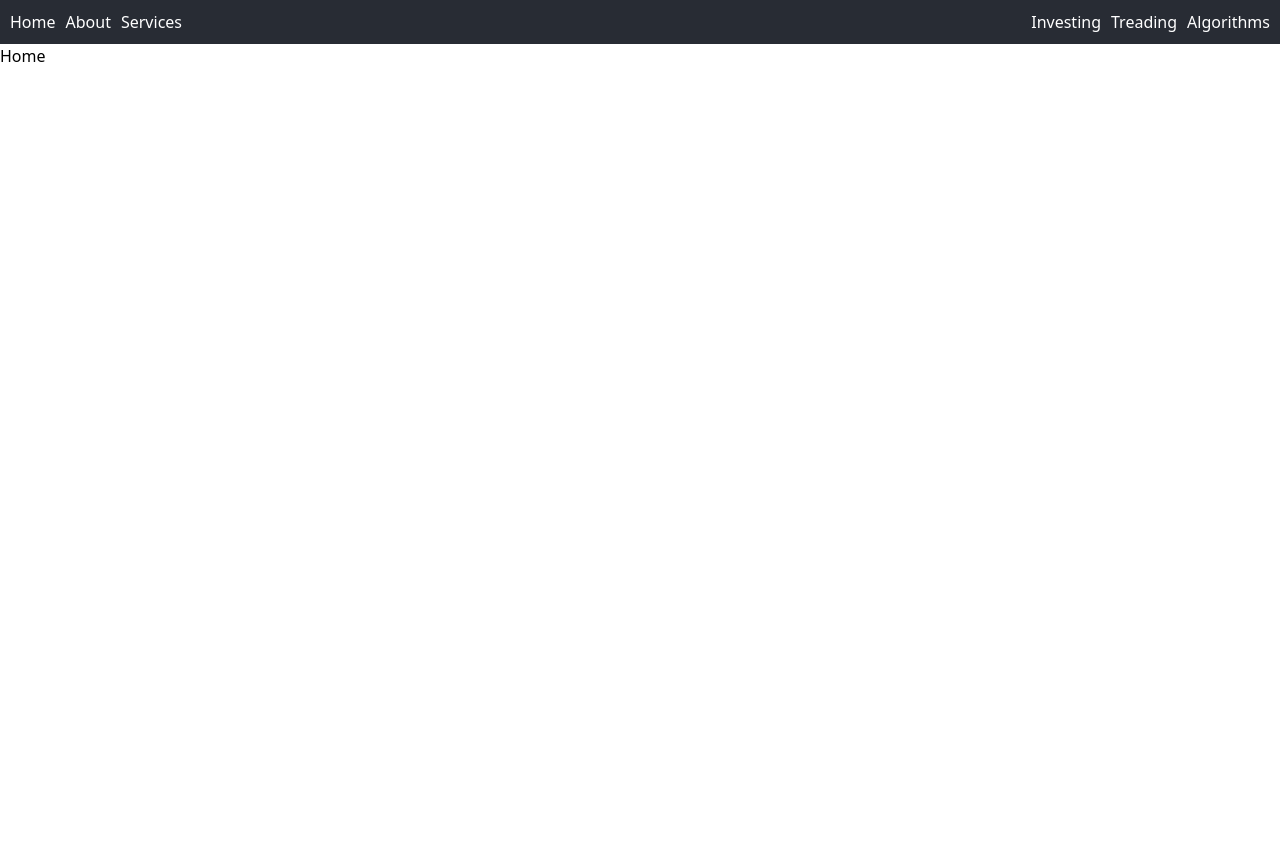
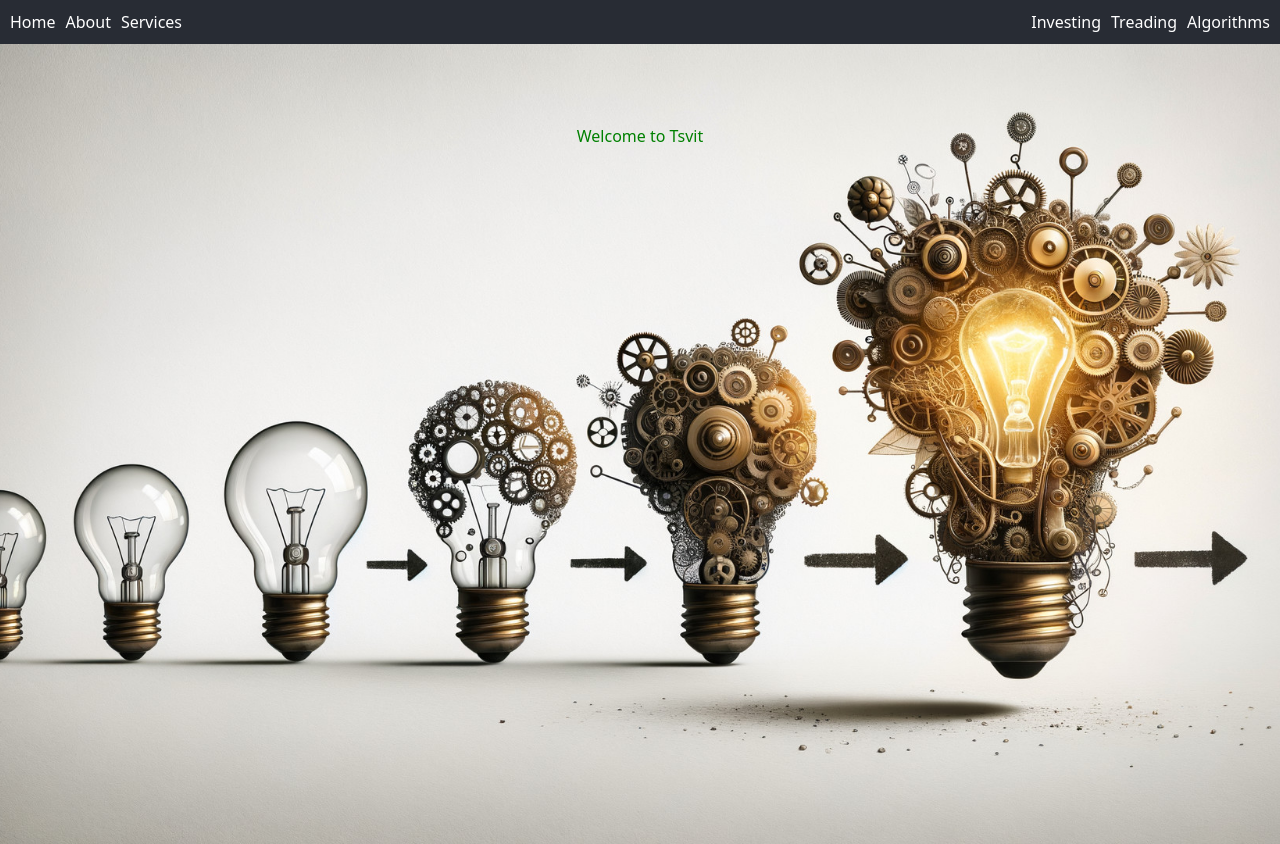
Before and after one commit to Artuross22/TsvitFinances, a Next.js app: page / in a window 1280 px wide. Before the commit the page ends 800 px from the top, so only its background shows below. Built offline with nearby package versions, Linux system fonts and the light colour scheme.

Commit message:
Added basic home page

```diff
--- /dev/null
+++ b/src/app/components/pages/home-page/home-page.tsx
@@ -0,0 +1,24 @@
+import React from 'react'
+import Image from 'next/image';
+import avatarSrc from "./images/Idee.jpg";
+
+export default function Home() {
+  return (
+    <div style={{
+      position: 'relative',
+      height: '100vh',
+      display: 'flex',
+      alignItems: 'center',
+      justifyContent: 'center',
+    }}>
+      <Image
+        src={avatarSrc}
+        layout="fill"
+        objectFit="cover"
+        quality={100}
+        alt="Background image"
+      />
+      <h1 style={{ position: 'absolute', color: 'green',top: '10%' }}>Welcome to Tsvit</h1>
+    </div>
+  );
+  }
--- a/src/app/layout.tsx
+++ b/src/app/layout.tsx
@@ -1,7 +1,7 @@
 import type { Metadata } from "next";
 import { Inter } from "next/font/google";
 import "./globals.css";
-import Navbar from "./components/Navbar/Navbar";
+import Navbar from "./components/navbar/navbar";
 
 const inter = Inter({ subsets: ["latin"] });
 
--- a/src/app/page.tsx
+++ b/src/app/page.tsx
@@ -1,9 +1,8 @@
 import Image from "next/image";
+import HomePage from "./components/pages/home-page/home-page";
 
 export default function Home() {
   return (
-    <div>
-      <h1>Home</h1>
-    </div>
+    <HomePage/>
   );
 }
```
Also changed, not shown: src/app/components/pages/home-page/images/Idee.jpg (added), src/app/components/pages/home-page/images/Kiev.jpg (added).
